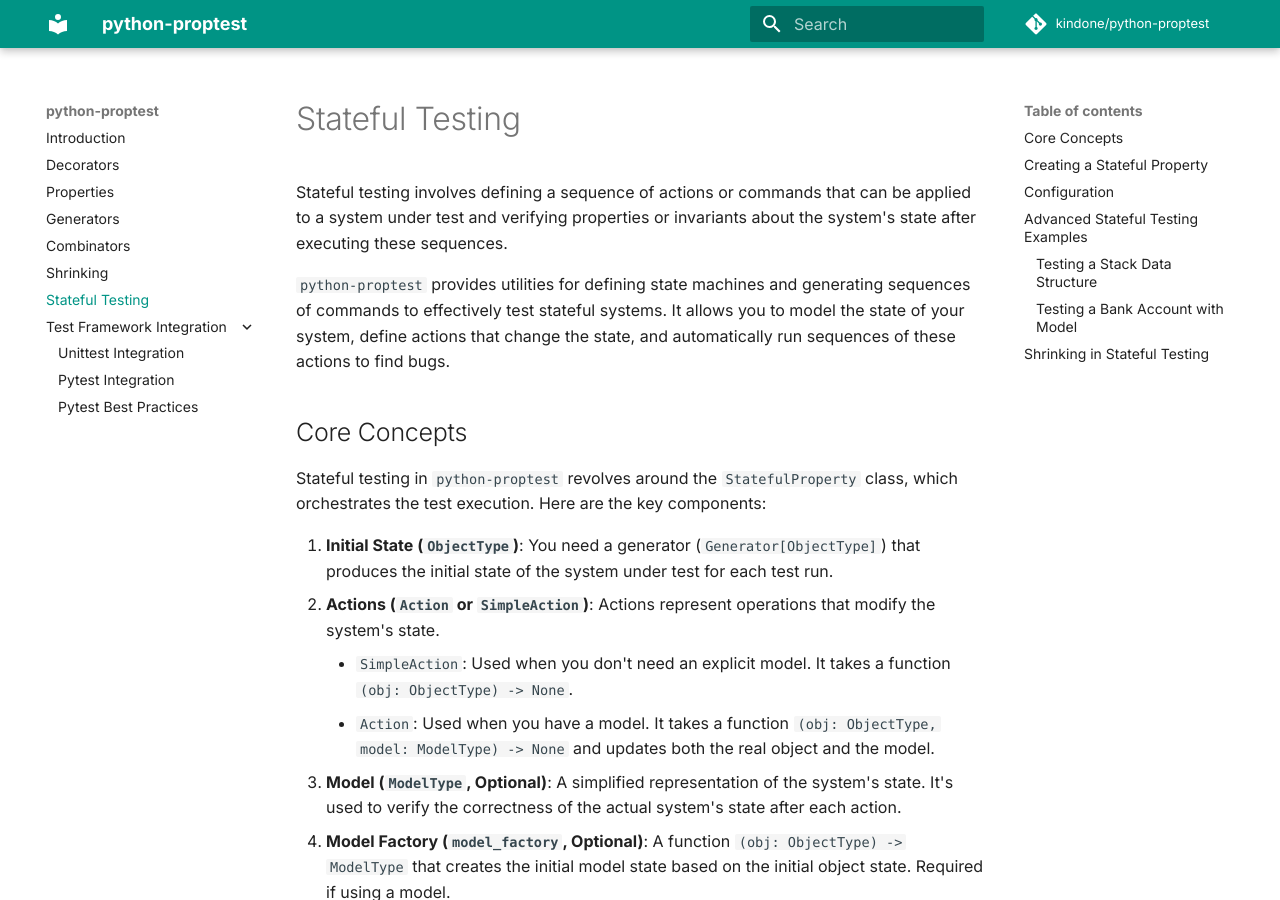
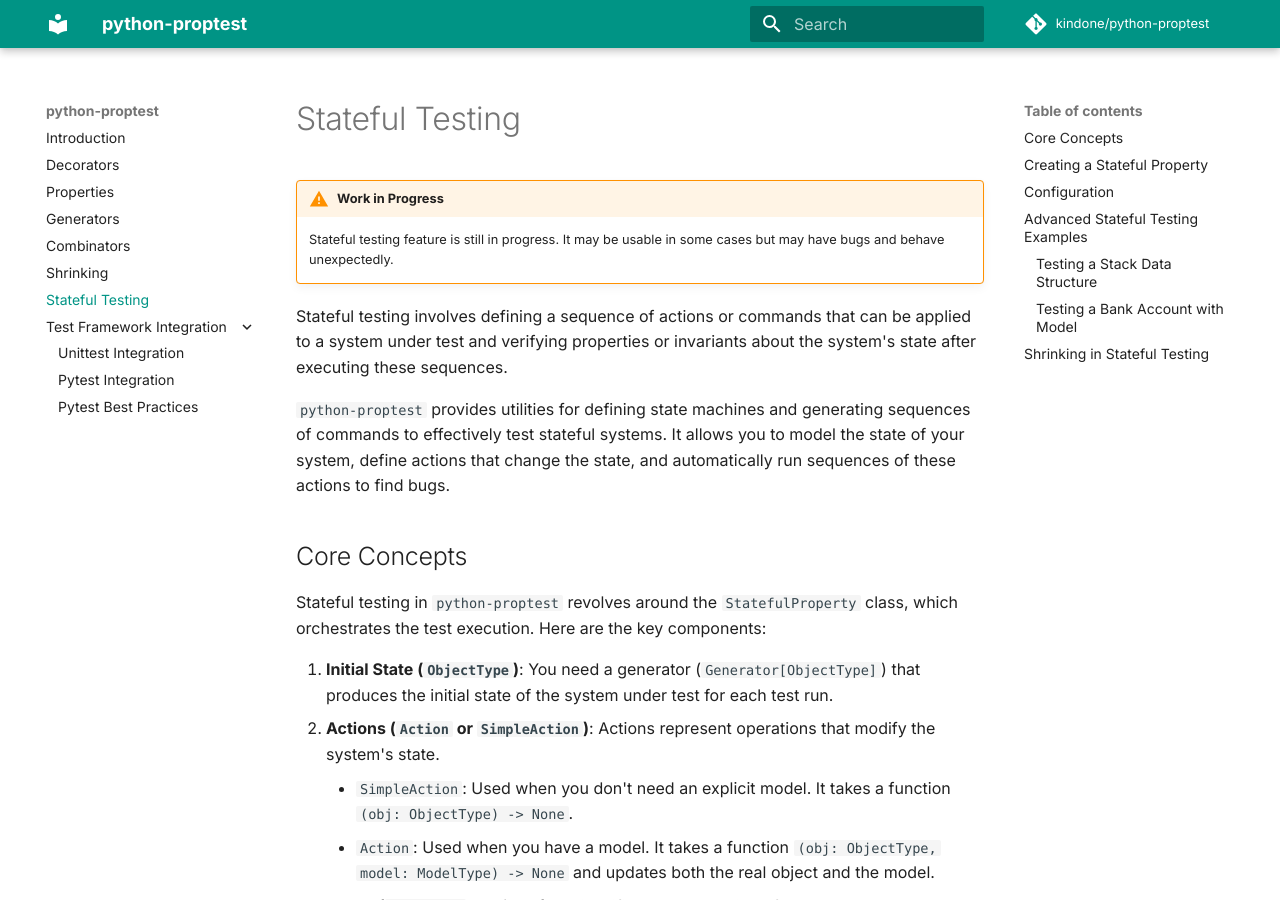
Before and after one commit to kindone/python-proptest, an MkDocs documentation site: the page built from docs/stateful-testing.md, in a window 1280 px wide and 900 px high. Built offline with MkDocs 1.6.1 and Material for MkDocs 9.7.7, drawn with Linux system fonts in a browser that asks for light colours; some web fonts are replaced; comment, search, counter and statistics services are not loaded.

Commit message:
doc: add disclaimer to stateful testing

```diff
--- a/docs/stateful-testing.md
+++ b/docs/stateful-testing.md
@@ -1,4 +1,7 @@
 # Stateful Testing
+
+!!! warning "Work in Progress"
+    Stateful testing feature is still in progress. It may be usable in some cases but may have bugs and behave unexpectedly.
 
 Stateful testing involves defining a sequence of actions or commands that can be applied to a system under test and verifying properties or invariants about the system's state after executing these sequences.
 
```
